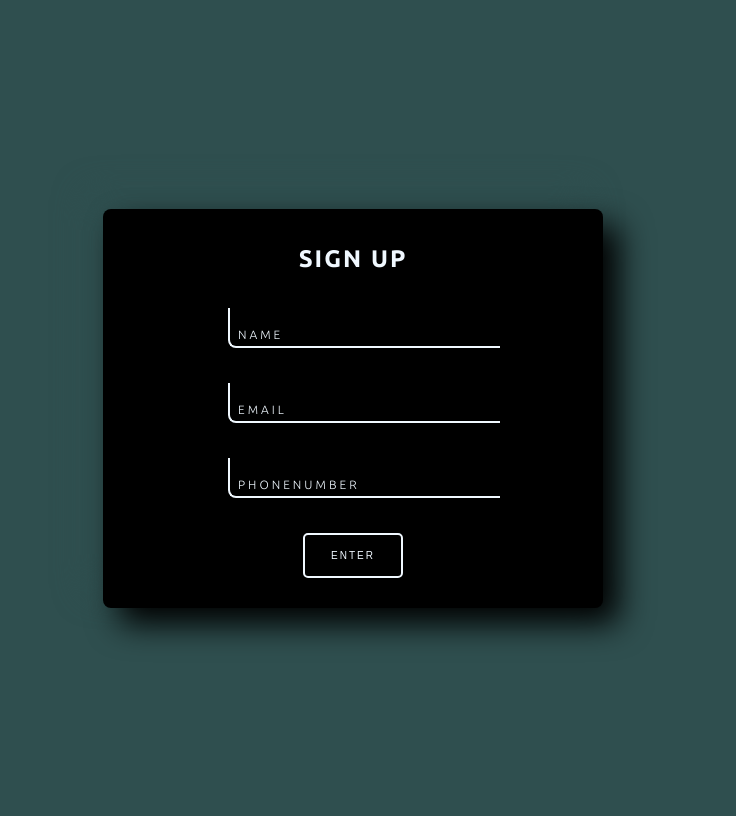
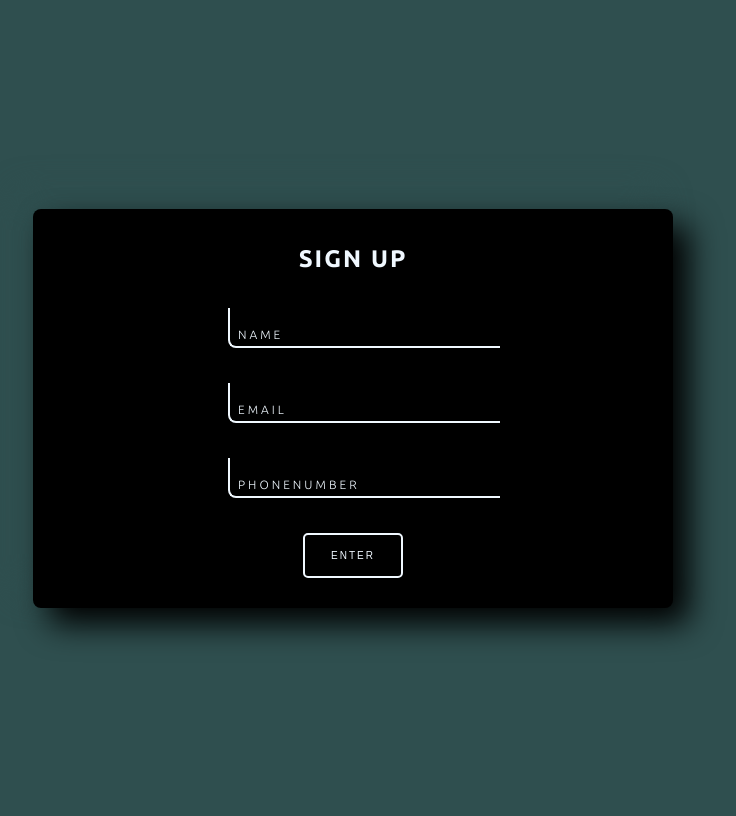
Before and after one commit to Gregory-Kimaru-K/LintonsLoyalty, a Django app: page / in a window 1280 px wide. Shown: the whole page, without its empty margins (295-1031 px from the left). Run offline with Django 5.2, Linux system fonts and the light colour scheme.

Commit message:
Finished

```diff
--- a/lintons/lintons/settings.py
+++ b/lintons/lintons/settings.py
@@ -141,5 +141,5 @@ STATICFILES_DIRS = [
 ]
 
 CSRF_TRUSTED_ORIGINS = [
-    'https://42d3-102-219-210-106.ngrok-free.app',
+    'https://0373-102-219-210-106.ngrok-free.app'
 ]
--- a/lintons/logUser/views.py
+++ b/lintons/logUser/views.py
@@ -53,7 +53,7 @@ def sign_up_cust(request):
             return JsonResponse({'msg' : "Phone number format not supported.", 'success' : 'False'})
 
         if Loyalcustomers.objects.filter(phone=phone).exists():
-            return JsonResponse({'msg' : 'User with this number exists.', 'success' : 'False'})
+            return JsonResponse({'msg' : 'User with this Phone Number exists.', 'success' : 'False'})
 
         else:
             timecreated = timezone.now()
@@ -70,4 +70,4 @@ def sign_up_cust(request):
                 birth_month=bmonth,
                 birth_day=bday
             )
-            return JsonResponse({'msg' : 'Type shit!', 'success' : 'True'})
+            return JsonResponse({'msg' : f'{name} Type shit!', 'success' : 'True'})
--- a/lintons/static/loguser/main.js
+++ b/lintons/static/loguser/main.js
@@ -24,18 +24,25 @@ pass_inputs.forEach(pass_input => {
 /**
  * ##########
  * ###############
- * UX
+ * UX And Form Submission
  * ###############
  * ##########
  */
 
 const forms = document.querySelectorAll('form');
+const firstForm = document.querySelector('.first-form');
+const thirdForm = document.querySelector('.third-form');
+const colapse = document.querySelector('.colapse');
+const csrf = document.querySelector('input[name="csrfmiddlewaretoken"]');
+const acceptance = document.querySelector('.acceptance');
+const content = document.querySelector('.cont');
+const loader = document.querySelector('.loader');
 
 forms.forEach((form, index) => {
     const enter = form.querySelector('.enter');
     const back = form.querySelector('.back');
 
-    enter.addEventListener('click', function(event){
+    enter.addEventListener('click', async function(event){
         event.preventDefault();
         const inputs = form.querySelectorAll('input[required]');
         let valid = true;
@@ -68,6 +75,118 @@ forms.forEach((form, index) => {
             }
         });
 
+        if (valid && index == 1) {
+            content.innerHTML = '';
+            content.style.display = 'none';
+            const pass1 = document.querySelector('input[name="passwrd"]');
+            const pass2 = document.querySelector('input[name="confirm"]');
+            const honey = document.querySelector('input[name="honey"]');
+            if (pass1.value || pass2.value || (honey && honey.value)) {
+                console.log('Thanks')
+                return;
+            }
+
+            acceptance.style.display = 'flex';
+            loader.style.display = 'grid';
+            colapse.style.display = 'none';
+            const formData = new FormData();
+            const firstFormData = new FormData(firstForm);
+            const thirdFormData = new FormData(thirdForm);
+            firstFormData.forEach((value, key) => {
+                formData.append(key, value);
+            })
+
+            thirdFormData.forEach((value, key) => {
+                formData.append(key, value);
+            })
+
+            try{
+                const response = await fetch('add/', {
+                    method: 'POST',
+                    body : formData,
+                    headers : {
+                        'X-CSRFToken' : csrf.value
+                    }
+                })
+                if (!response.ok) {
+                    const icon = document.createElement('ion-icon');
+                    const span_suc = document.createElement('span');
+                    const p = document.createElement('p');
+                    icon.classList.add('bad');
+                    icon.setAttribute('name', 'close-circle');
+                    span_suc.classList.add('success');
+                    span_suc.innerHTML = 'Failed';
+                    p.innerHTML = 'Network Response Not okay!';
+                    content.appendChild(icon);
+                    content.appendChild(span_suc);
+                    content.appendChild(p);
+                }
+
+                const data = await response.json()
+                if (data.success == 'False'){
+                    const icon = document.createElement('ion-icon');
+                    const span_suc = document.createElement('span');
+                    const p = document.createElement('p');
+                    icon.classList.add('bad');
+                    icon.setAttribute('name', 'close-circle');
+                    span_suc.classList.add('success');
+                    span_suc.innerHTML = 'Failed';
+                    p.innerHTML = data.msg;
+                    content.appendChild(icon);
+                    content.appendChild(span_suc);
+                    content.appendChild(p);
+                }
+                else if (data.success == 'True'){
+                    const icon = document.createElement('ion-icon');
+                    const span_suc = document.createElement('span');
+                    const p = document.createElement('p');
+                    const finputs = firstForm.querySelectorAll('input');
+                    const tinputs = thirdForm.querySelectorAll('input');
+                    icon.classList.add('good');
+                    icon.setAttribute('name', 'checkmark-circle');
+                    span_suc.classList.add('success');
+                    span_suc.innerHTML = 'Success';
+                    p.innerHTML = data.msg;
+                    content.appendChild(icon);
+                    content.appendChild(span_suc);
+                    content.appendChild(p);
+                    finputs.forEach(finput => {
+                        finput.value = '';
+                    })
+                    tinputs.forEach(tinput => {
+                        if (tinput.type !== 'radio'){
+                            tinput.value = '';
+                        }
+                        else{
+                            tinput.checked = false;
+                        }
+                    })
+
+                }
+            }
+
+            catch (error) {
+                console.log(error);
+                const icon = document.createElement('ion-icon');
+                const span_suc = document.createElement('span');
+                const p = document.createElement('p');
+                icon.classList.add('bad');
+                icon.setAttribute('name', 'close-circle');
+                span_suc.classList.add('success');
+                span_suc.innerHTML = 'Failed';
+                p.innerHTML ='Unexpected error occured!. Please try again later.';
+                content.appendChild(icon);
+                content.appendChild(span_suc);
+                content.appendChild(p);
+                return;
+            }
+            setTimeout(function(){
+                loader.style.display = 'none';
+                content.style.display = 'block';
+                colapse.style.display = 'block';
+            }, 3000);
+        }
+
         if (valid) {
             form.style.display = 'none';
             const nextForm = form.nextElementSibling;
@@ -98,88 +217,12 @@ forms.forEach((form, index) => {
 /**
  * ##########
  * ###############
- * Form Submission
- * ###############
- * ##########
- */
-
-const send = document.querySelector('.save');
-const acceptance = document.querySelector('.acceptance');
-const loader = document.querySelector('.loader');
-const content = document.querySelector('.cont');
-const colapse = document.querySelector('.colapse');
-const csrf = document.querySelector('input[name="csrfmiddlewaretoken"]')
-
-send.addEventListener('click', async function(event) {
-    event.preventDefault();
-    acceptance.style.display = 'flex';
-    loader.style.display = 'grid';
-    colapse.style.display = 'none';
-    const h1_1 = document.createElement('p');
-
-    const firstForm = document.querySelector('.first-form');
-    const thirdForm = document.querySelector('.third-form');
-    const pass1 = document.querySelector('input[name="passwrd"]');
-    const pass2 = document.querySelector('input[name="confirm"]');
-    const honey = document.querySelector('input[name="honey"]');
-    if (pass1.value || pass2.value || (honey && honey.value)) {
-        h1_1.innerHTML = 'Thank you very important!';
-        loader.appendChild(h1_1);
-        return;
-    }
-    const name = document.querySelector('input[name="customername"]')
-    h1_1.innerHTML = `Beauty in progress! 💅✨`;
-    loader.appendChild(h1_1);
-
-    const formData = new FormData();
-
-    const firstFormData = new FormData(firstForm);
-    firstFormData.forEach((value, key) => {
-        formData.append(key, value);
-    });
-
-    const thirdFormData = new FormData(thirdForm);
-    thirdFormData.forEach((value, key) => {
-        formData.append(key, value);
-    });
-
-    try{
-        const response = await fetch('add/', {
-            method: 'POST',
-            body : formData,
-            headers : {
-                'X-CSRFToken' : csrf.value
-            }
-        })
-        if (!response.ok) {
-            throw new Error('Network Response Not okay!')
-        }
-
-        const data = await response.json()
-        console.log(data)
-    }
-
-    catch (error) {
-        console.log(error);
-        alert('Unexpected error occured!. Please try again later.')
-        return;
-    }
-    setTimeout(function(){
-        loader.style.display = 'none';
-        content.style.display = 'block';
-        colapse.style.display = 'block';
-    }, 5000);
-});
-
-/**
- * ##########
- * ###############
  * Acceptance Success
  * ###############
  * ##########
  */
 colapse.addEventListener('click', function(){
     acceptance.style.display = 'none';
-    const firstForm = document.querySelector('.first-form');
     firstForm.style.display = 'flex';
+    thirdForm.style.display = 'none';
 })
--- a/lintons/static/loguser/styles.css
+++ b/lintons/static/loguser/styles.css
@@ -35,10 +35,14 @@ body {
     display: flex;
     background: var(--color4);
     color: var(--color1);
-    overflow: hidden;
+    overflow-y: hidden;
     font-family: "Ubuntu", sans-serif;
     font-weight: 300;
     font-style: normal;
+}
+
+#body {
+  overflow: hidden;
 }
 
 /*
@@ -57,6 +61,7 @@ body {
     display: flex;
     align-items: center;
     justify-content: center;
+    overflow: hidden;
 }
 
 .card {
@@ -64,7 +69,7 @@ body {
     justify-content: center;
     align-items: center;
     min-height: 350px;
-    min-width: 500px;
+    min-width: 50%;
     flex-direction: column;
     gap: 35px;
     border-radius: 15px;
@@ -226,6 +231,16 @@ body {
   display: none;
 }
 
+@media screen and (max-width: 800px) {
+  body {
+    gap: 4rem;
+  }
+
+  .card {
+    min-width: 92%;
+  }
+}
+
 /*
  * ##########
  * ###############
@@ -245,6 +260,7 @@ body {
     justify-content: center;
     flex-direction: column;
     background: rgba(0,0,0, 0.5);
+    overflow: hidden;
 }
 
 .corrong {
@@ -354,7 +370,19 @@ main {
     color: var(--color7);
 }
 
+.acceptance .cont .bad {
+  font-size: 3rem;
+  color: var(--color6);
+}
+
 .acceptance .cont .success {
     position: relative;
     top: -16px;
 }
+
+@media screen and (max-width: 800px) {
+  .corrong {
+    width: 96%;
+    height: 100%;
+  }
+}
--- a/lintons/templates/signup/signup.html
+++ b/lintons/templates/signup/signup.html
@@ -13,7 +13,7 @@
     <link rel="preconnect" href="https://fonts.gstatic.com" crossorigin>
     <link href="https://fonts.googleapis.com/css2?family=Ubuntu:ital,wght@0,300;0,400;0,500;0,700;1,300;1,400;1,500;1,700&display=swap" rel="stylesheet">
 </head>
-<body>
+<body id="body">
     <form class="first-form">
         <div class="card">
             <a class="singup">Sign Up</a>
@@ -62,15 +62,15 @@
                 </label>
             </div>
             <div class="inputBox">
-                <input type="number" name="byear" id="byear" min="1950" max="2024" required>
+                <input type="number" name="byear" id="byear" min="1950" max="2024">
                 <span>Birth Year</span>
             </div>
             <div class="inputBox">
-                <input type="number" name="bmonth" id="bmonth" min="1" max="12" required>
+                <input type="number" name="bmonth" id="bmonth" min="1" max="12">
                 <span>Birth Month</span>
             </div>
             <div class="inputBox">
-                <input type="number" name="bday" id="bday" min="1" required>
+                <input type="number" name="bday" id="bday" min="1">
                 <span>Birth Day</span>
             </div>
 
@@ -112,9 +112,13 @@
                         </g>
                     </svg>
                 </main>
+                <p>
+                    Please Wait...
+                </p>
             </div>
 
             <div class="cont">
+                <ion-icon class="bad" name="close-circle"></ion-icon>
                 <ion-icon class="good" name="checkmark-circle"></ion-icon><span class="success"> Success.</span>
                 <p>Hello, <span></span>, 🎉</p>
                 <p>Welcome to Lintons Beauty loyalty program! You have been awarded 100 points 🎁!</p>
```
